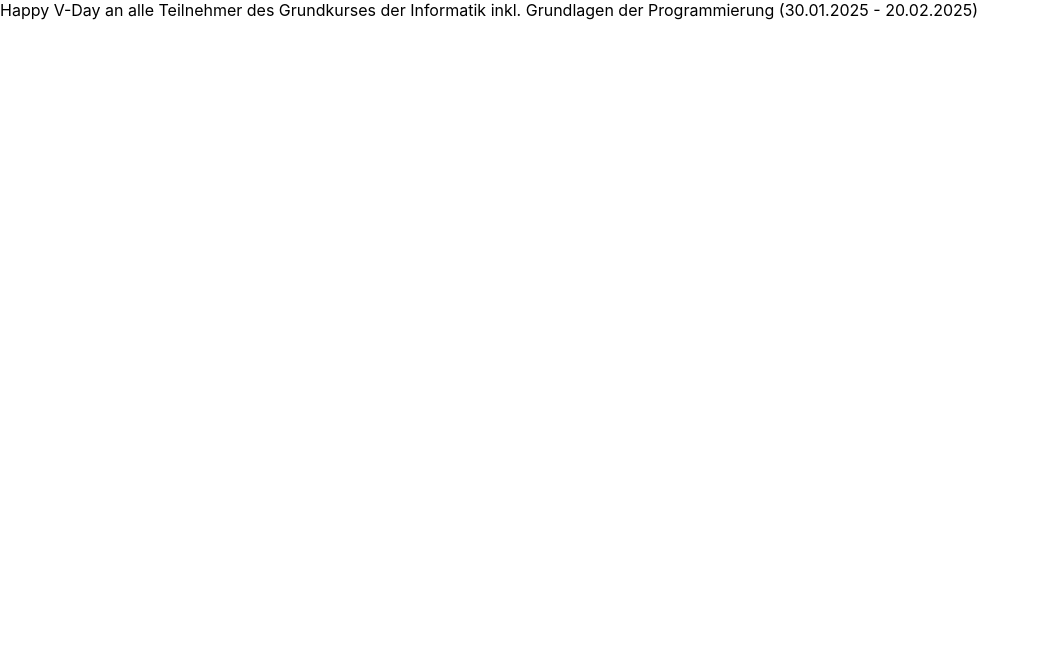
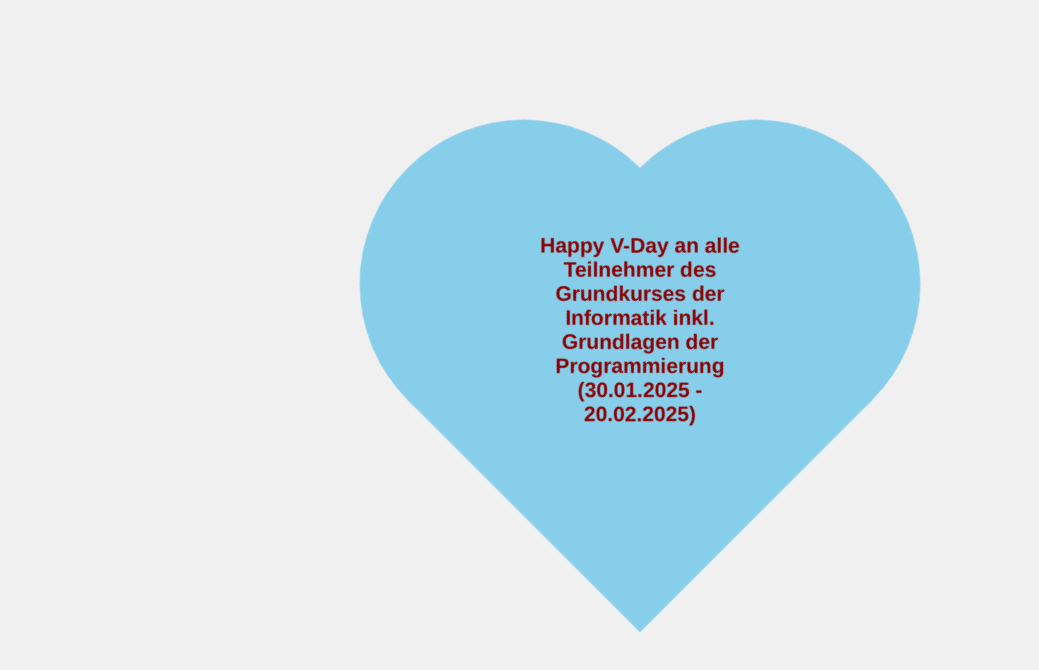
Before and after one commit to TurtleTina66/vday-app, a React (Create React App) app: page / in a window 1280 px wide. Shown: the top 670 px of the page, without its empty margins (0-1039 px from the left). Built offline with nearby package versions, Linux system fonts and the light colour scheme.

Commit message:
no it looks super cool

```diff
--- a/src/App.js
+++ b/src/App.js
@@ -3,18 +3,11 @@ import { motion } from 'framer-motion';
 
 const App = () => {
   return (
-    <div className="flex items-center justify-center h-screen bg-white">
-      <motion.div
-        className="w-96 h-96 bg-sky-400 rounded-full flex items-center justify-center shadow-xl"
-        initial={{ scale: 0.5, rotate: 0 }}
-        animate={{ scale: 1, rotate: 360 }}
-        transition={{ duration: 2, ease: "easeInOut" }}
-      >
-        <div className="text-center text-2xl text-red-800 font-bold p-4">
-          Happy V-Day an alle Teilnehmer des Grundkurses der Informatik inkl. Grundlagen der Programmierung (30.01.2025 - 20.02.2025)
+    <body>
+        <div class="heart">
+            <div class="text">Happy V-Day an alle Teilnehmer des Grundkurses der Informatik inkl. Grundlagen der Programmierung (30.01.2025 - 20.02.2025)</div>
         </div>
-      </motion.div>
-    </div>
+    </body>
   );
 };
 
--- a/src/index.css
+++ b/src/index.css
@@ -1,13 +1,66 @@
 body {
+  display: flex;
+  justify-content: center;
+  align-items: center;
+  height: 100vh;
   margin: 0;
-  font-family: -apple-system, BlinkMacSystemFont, 'Segoe UI', 'Roboto', 'Oxygen',
-    'Ubuntu', 'Cantarell', 'Fira Sans', 'Droid Sans', 'Helvetica Neue',
-    sans-serif;
-  -webkit-font-smoothing: antialiased;
-  -moz-osx-font-smoothing: grayscale;
+  background-color: #f0f0f0;
 }
 
-code {
-  font-family: source-code-pro, Menlo, Monaco, Consolas, 'Courier New',
-    monospace;
+.heart {
+  position: relative;
+  width: 300px;
+  height: 300px;
+  background-color: #87CEEB; /* Himmelblau */
+  transform: rotate(45deg);
+  animation: pulse 1.5s infinite;
 }
+
+.heart::before,
+.heart::after {
+  content: '';
+  position: absolute;
+  width: 300px;
+  height: 300px;
+  background-color: #87CEEB;
+  border-radius: 50%;
+}
+
+.heart::before {
+  top: -150px;
+  left: 0;
+}
+
+.heart::after {
+  top: 0;
+  left: -150px;
+}
+
+.text {
+  position: absolute;
+  top: 35%;
+  left: 35%;
+  transform: translate(-50%, -50%) rotate(-45deg);
+  color: #8B0000; /* Weinrot */
+  font-family: 'Arial', sans-serif;
+  font-size: 1.2em;
+  font-weight: bold;
+  text-align: center;
+  white-space: normal;
+  width: 220px;
+  word-wrap: break-word;
+  text-align: center;
+  z-index: 999;
+}
+
+@keyframes pulse {
+  0% {
+      transform: rotate(45deg) scale(1);
+  }
+  50% {
+      transform: rotate(45deg) scale(1.2);
+  }
+  100% {
+      transform: rotate(45deg) scale(1);
+  }
+}
```
